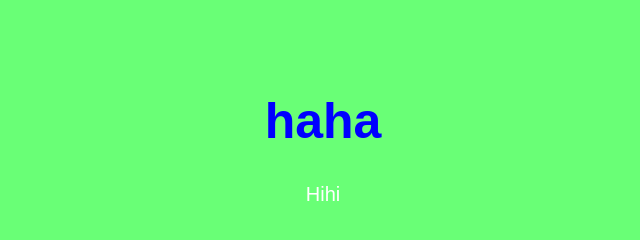
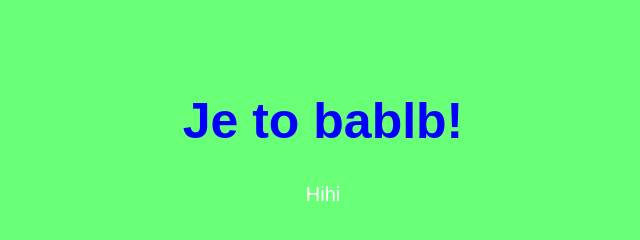
Before and after one commit to zuzanahessova/Pokus-o-webovku, a plain HTML site: page dalsi stranka.html in a window 1280 px wide. Shown: the whole page, without its empty margins (317-957 px from the left). Drawn offline with Linux system fonts and the light colour scheme.

Commit message:
Update dalsi stranka.html

```diff
--- a/dalsi stranka.html
+++ b/dalsi stranka.html
@@ -7,7 +7,7 @@
     <link rel="stylesheet" href="style2.css">
 </head>
 <body>
-    <h1>haha</h1>
+    <h1>Je to bablb!</h1>
     <p>Hihi</p>
 </body>
 </html>
```
